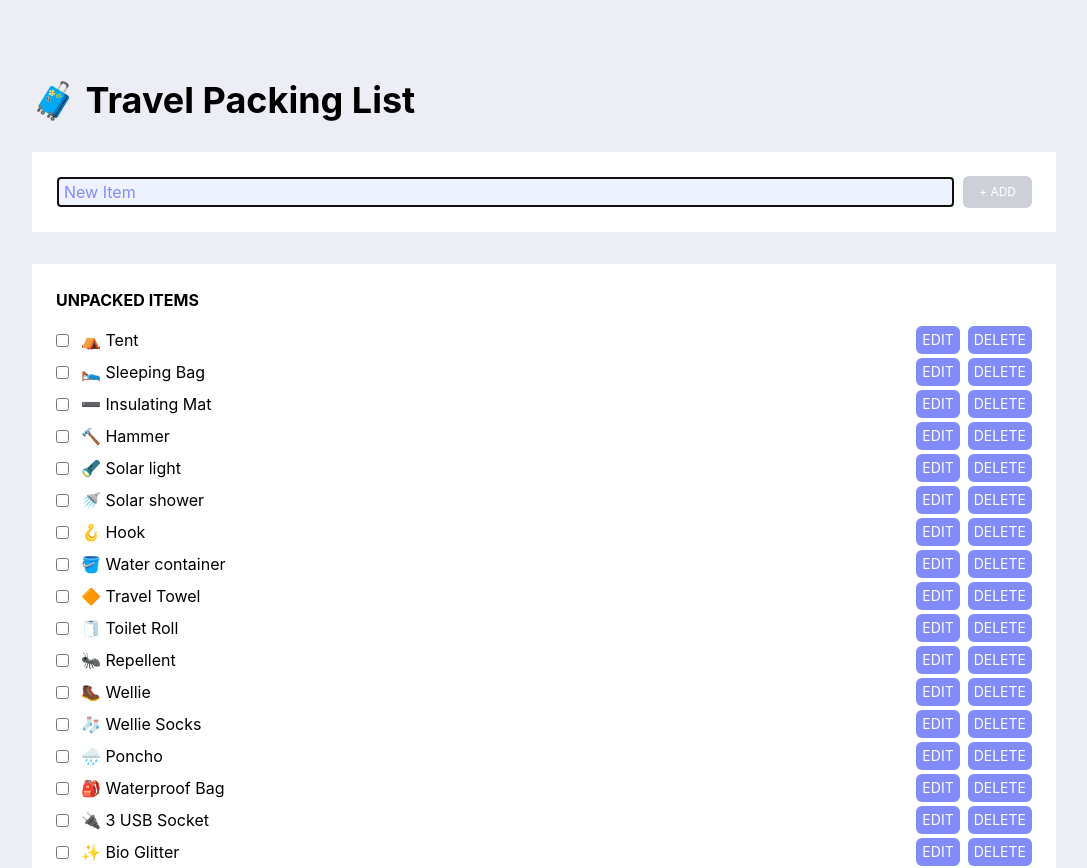
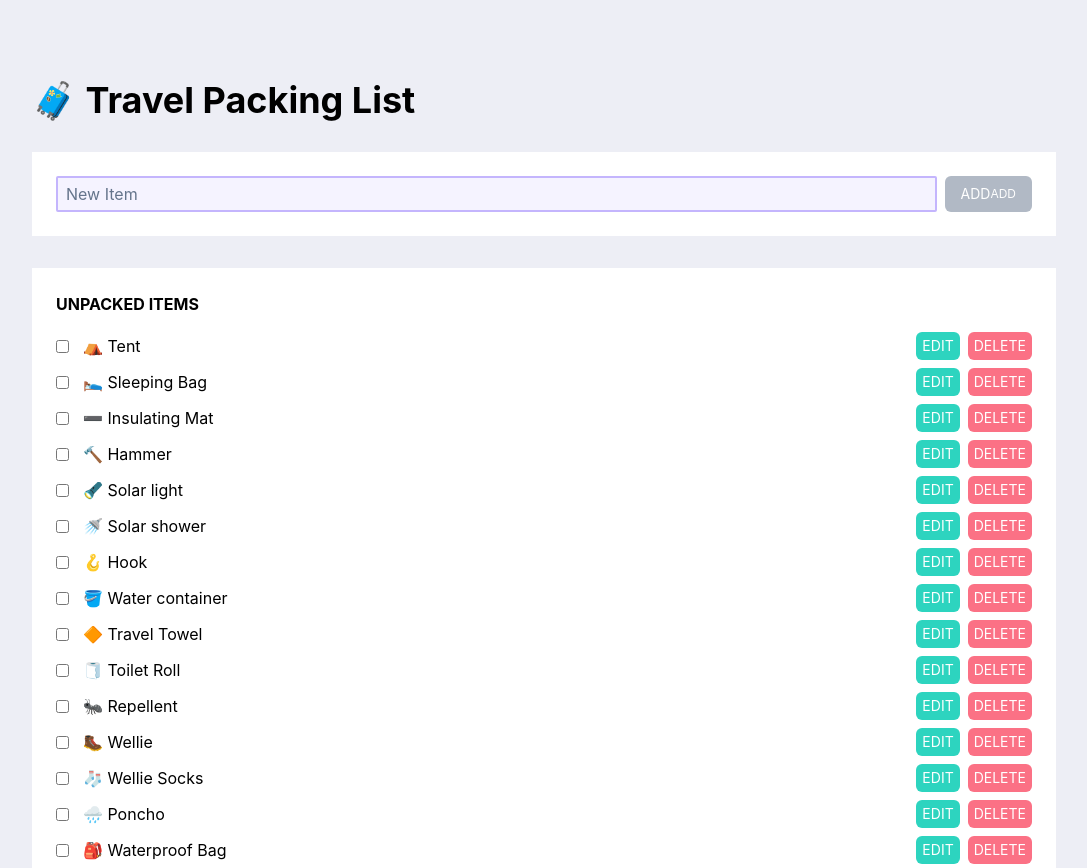
Before and after one commit to paulafffl/travel_packing_checklist, a React (Create React App) app: page / in a window 1280 px wide. Shown: the top 868 px of the page, without its empty margins (96-1183 px from the left). Built offline with nearby package versions, Linux system fonts and the light colour scheme.

Commit message:
Improve Buttons UI

```diff
--- a/src/components/Item.tsx
+++ b/src/components/Item.tsx
@@ -40,7 +40,9 @@ const Item = ({ item }: ItemProps) => {
       />
       <div className="g'py-0 text-sm', ap-2 ml-auto flex">
         <button
-          className="ml-2 px-1.5 py-1 text-xs"
+          className={`ml-2 px-1.5 py-1 text-xs ${
+            !editing && 'bg-teal-400 hover:bg-teal-500'
+          }`}
           aria-label={`Edit "${item.name}"`}
           onClick={() => setEditing(!editing)}
         >
@@ -49,7 +51,7 @@ const Item = ({ item }: ItemProps) => {
           </span>
         </button>
         <button
-          className="ml-2 px-1.5 py-1 text-xs"
+          className="ml-2 bg-rose-400  px-1.5 py-1 text-xs hover:bg-rose-500"
           aria-label={`Delete "${item.name}"`}
           onClick={() => remove(item.id)}
         >
--- a/src/components/NewItem.tsx
+++ b/src/components/NewItem.tsx
@@ -31,7 +31,8 @@ const NewItem = () => {
           type="submit"
           disabled={!newItem}
         >
-          + Add
+          <span className="material-symbols-outlined text-sm">add</span>
+          Add
         </button>
       </form>
     </section>
--- a/src/index.css
+++ b/src/index.css
@@ -28,18 +28,18 @@ h2 {
 }
 
 input {
-  @apply rounded-sm bg-primary-200 py-1 pl-2 pr-0 placeholder-primary-400 accent-primary-600 transition-all ease-in invalid:border-red-800 invalid:bg-red-200 out-of-range:border-red-800 out-of-range:bg-red-200 hover:bg-primary-200 hover:accent-primary-700 focus:bg-primary-50 disabled:border-slate-500 disabled:bg-slate-100 disabled:placeholder-slate-400;
+  @apply rounded-sm border-2 border-primary-300 bg-white py-1 pl-2 pr-0 placeholder-slate-500 accent-primary-600 outline-none transition-all ease-in invalid:border-red-800 invalid:bg-red-200 out-of-range:border-red-800 out-of-range:bg-red-200 hover:bg-primary-200 hover:accent-primary-700 focus:bg-primary-50 disabled:border-slate-500 disabled:bg-slate-100 disabled:placeholder-slate-400;
 }
 
 label {
-  @apply p-1;
+  @apply border-2 border-transparent p-1;
 }
 
 button,
 button[type='button'],
 button[type='reset'],
 button[type='submit'] {
-  @apply inline-flex items-center justify-center rounded-md bg-primary-400 px-4 py-2 uppercase text-white transition-all transition-colors ease-in ease-in hover:bg-primary-200 active:bg-primary-300 disabled:bg-gray-400 disabled:text-white disabled:opacity-50;
+  @apply inline-flex items-center justify-center rounded-md bg-primary-400 px-4 py-2 uppercase text-white transition-all transition-colors ease-in ease-in hover:bg-primary-500 active:bg-primary-300 disabled:bg-slate-500 disabled:text-white disabled:opacity-50;
 }
 
 section {
--- a/tailwind.config.js
+++ b/tailwind.config.js
@@ -6,7 +6,7 @@ module.exports = {
   content: ['./src/**/*.{js,jsx,ts,tsx}'],
   theme: {
     extend: {
-      colors: { ...colors, primary: colors.indigo },
+      colors: { ...colors, primary: colors.violet },
     },
   },
   plugins: [],
```
